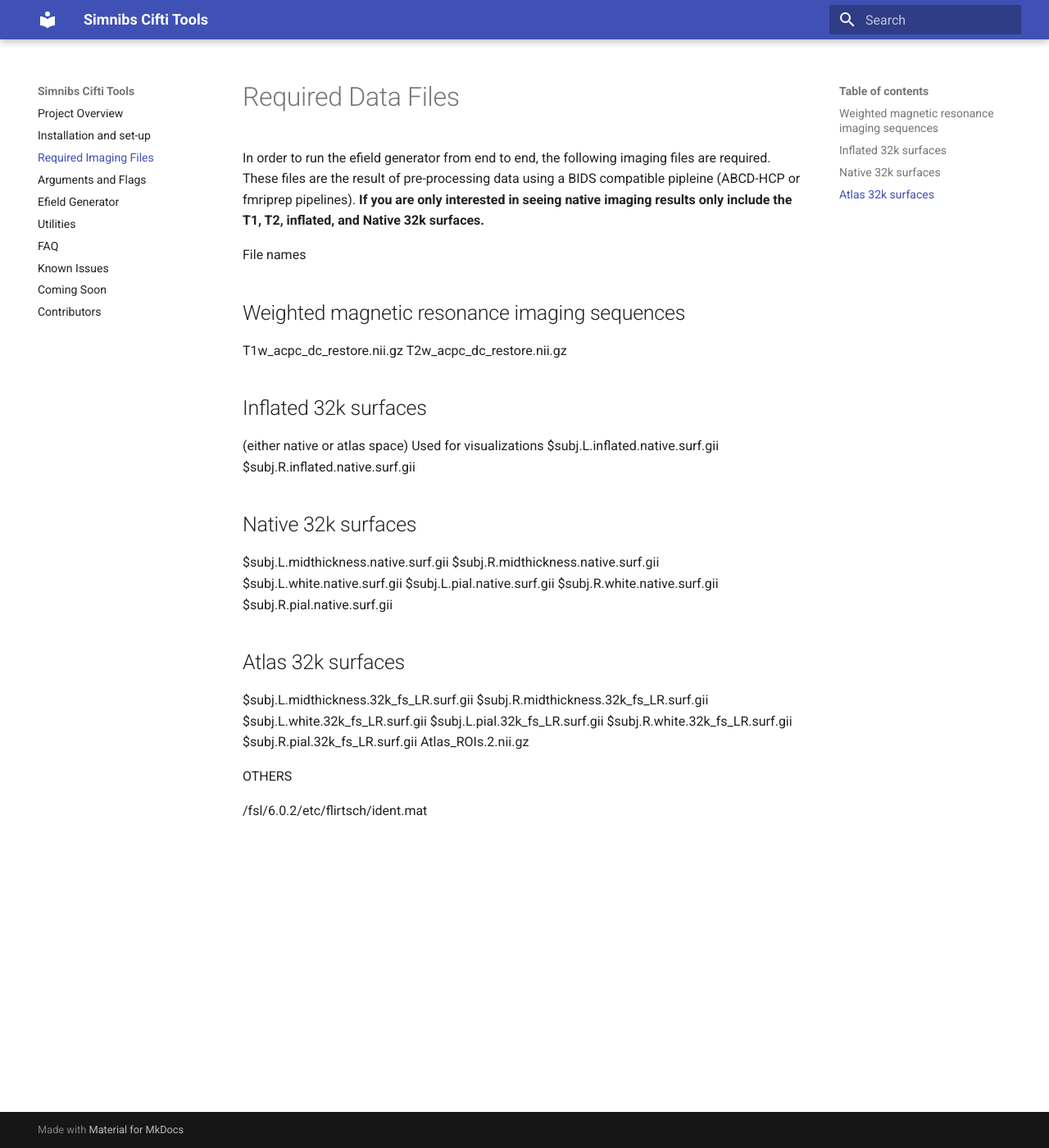
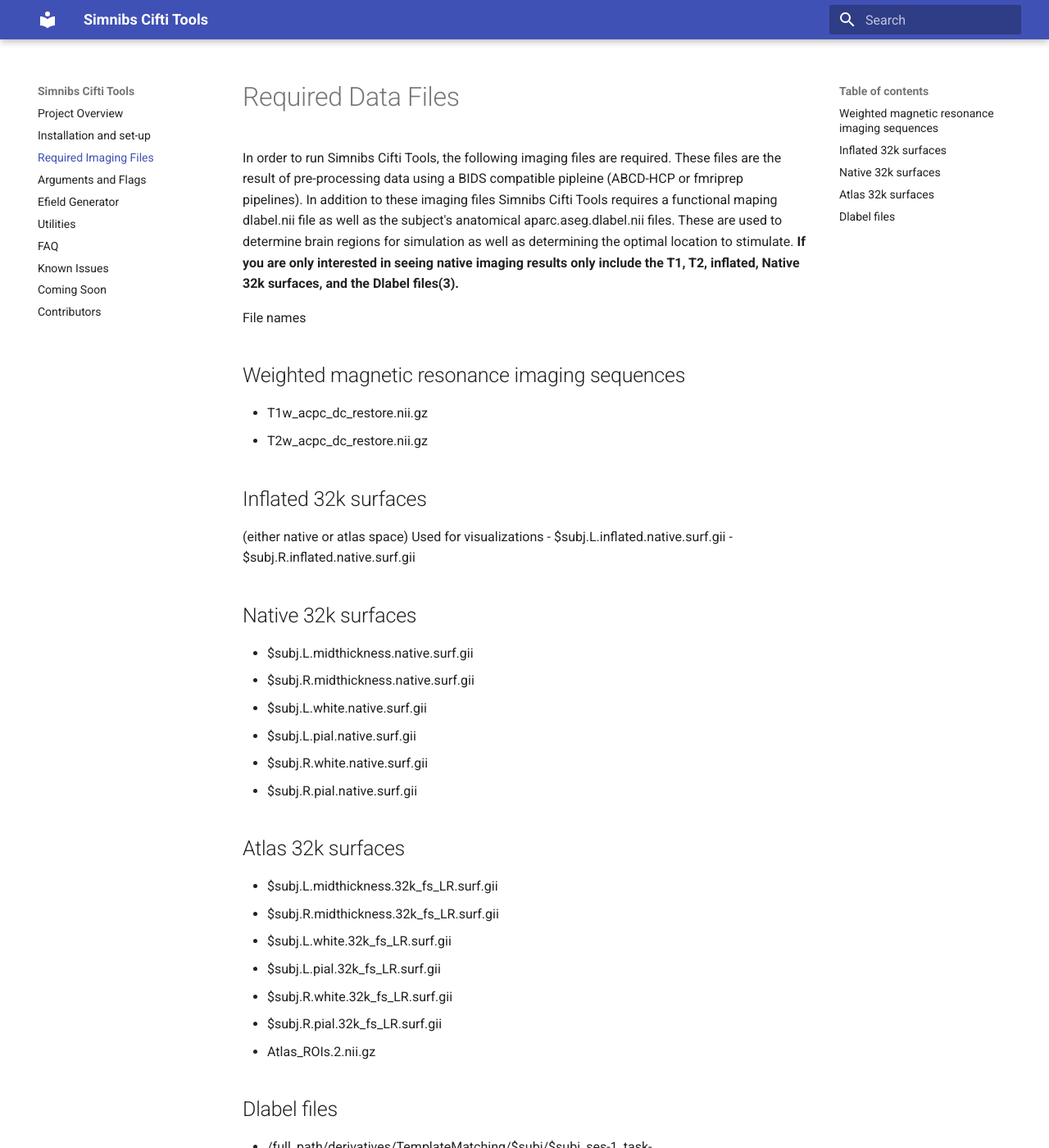
Before and after one commit to DCAN-Labs/simnibs_cifti_tools_RTD2, an MkDocs documentation site: the page built from docs/dependancies.md, in a window 1280 px wide and 1400 px high. Shown: the whole window at 82% size. Built offline with MkDocs 1.6.1 and Material for MkDocs 9.7.7, drawn with Linux system fonts in a browser that asks for light colours; some of the changed text lies outside the part shown.

Commit message:
Merging of ideas from other documentation

```diff
--- a/docs/dependancies.md
+++ b/docs/dependancies.md
@@ -1,38 +1,40 @@
 # Required Data Files
-In order to run the efield generator from end to end, the following imaging files are required. These files are the result of pre-processing data using a BIDS compatible pipleine (ABCD-HCP or fmriprep pipelines). **If you are only interested in seeing native imaging results only include the T1, T2, inflated, and Native 32k surfaces.**
+In order to run Simnibs Cifti Tools, the following imaging files are required. These files are the result of pre-processing data using a BIDS compatible pipleine (ABCD-HCP or fmriprep pipelines).
+In addition to these imaging files Simnibs Cifti Tools requires a functional maping dlabel.nii file as well as the subject's anatomical aparc.aseg.dlabel.nii files. These are used to determine brain regions for simulation as well as determining the optimal location to stimulate. **If you are only interested in seeing native imaging results only include the T1, T2, inflated,  Native 32k surfaces, and the Dlabel files(3).**
 
 File names
 
 ## Weighted magnetic resonance imaging sequences
-T1w_acpc_dc_restore.nii.gz
-T2w_acpc_dc_restore.nii.gz
+- T1w_acpc_dc_restore.nii.gz
+- T2w_acpc_dc_restore.nii.gz
 
 
 ## Inflated 32k surfaces
 (either native or atlas space) Used for visualizations
-$subj.L.inflated.native.surf.gii
-$subj.R.inflated.native.surf.gii
+- $subj.L.inflated.native.surf.gii
+- $subj.R.inflated.native.surf.gii
 
 
 ## Native 32k surfaces
-$subj.L.midthickness.native.surf.gii
-$subj.R.midthickness.native.surf.gii
-$subj.L.white.native.surf.gii
-$subj.L.pial.native.surf.gii
-$subj.R.white.native.surf.gii
-$subj.R.pial.native.surf.gii
+- $subj.L.midthickness.native.surf.gii
+- $subj.R.midthickness.native.surf.gii
+- $subj.L.white.native.surf.gii
+- $subj.L.pial.native.surf.gii
+- $subj.R.white.native.surf.gii
+- $subj.R.pial.native.surf.gii
 
 
 ## Atlas 32k surfaces
-$subj.L.midthickness.32k_fs_LR.surf.gii
-$subj.R.midthickness.32k_fs_LR.surf.gii
-$subj.L.white.32k_fs_LR.surf.gii
-$subj.L.pial.32k_fs_LR.surf.gii
-$subj.R.white.32k_fs_LR.surf.gii
-$subj.R.pial.32k_fs_LR.surf.gii
-Atlas_ROIs.2.nii.gz
+- $subj.L.midthickness.32k_fs_LR.surf.gii
+- $subj.R.midthickness.32k_fs_LR.surf.gii
+- $subj.L.white.32k_fs_LR.surf.gii
+- $subj.L.pial.32k_fs_LR.surf.gii
+- $subj.R.white.32k_fs_LR.surf.gii
+- $subj.R.pial.32k_fs_LR.surf.gii
+- Atlas_ROIs.2.nii.gz
 
 
-OTHERS
-
-/fsl/6.0.2/etc/flirtsch/ident.mat
+## Dlabel files
+- /full_path/derivatives/TemplateMatching/$subj/$subj_ses-1_task-restMENORDICrmnoisevols_space-fsLR_den-91k_desc-denoised_bold_spatially_interpolated_template_matched_Zscored_scanthresh3_recolored.dlabel.nii
+- /full_path/$subj/$subj.aparc.32k_fs_LR.dlabel.nii
+- /full_path/$subj/$subj.aparc.a2009s.32k_fs_LR.dlabel.nii
```
